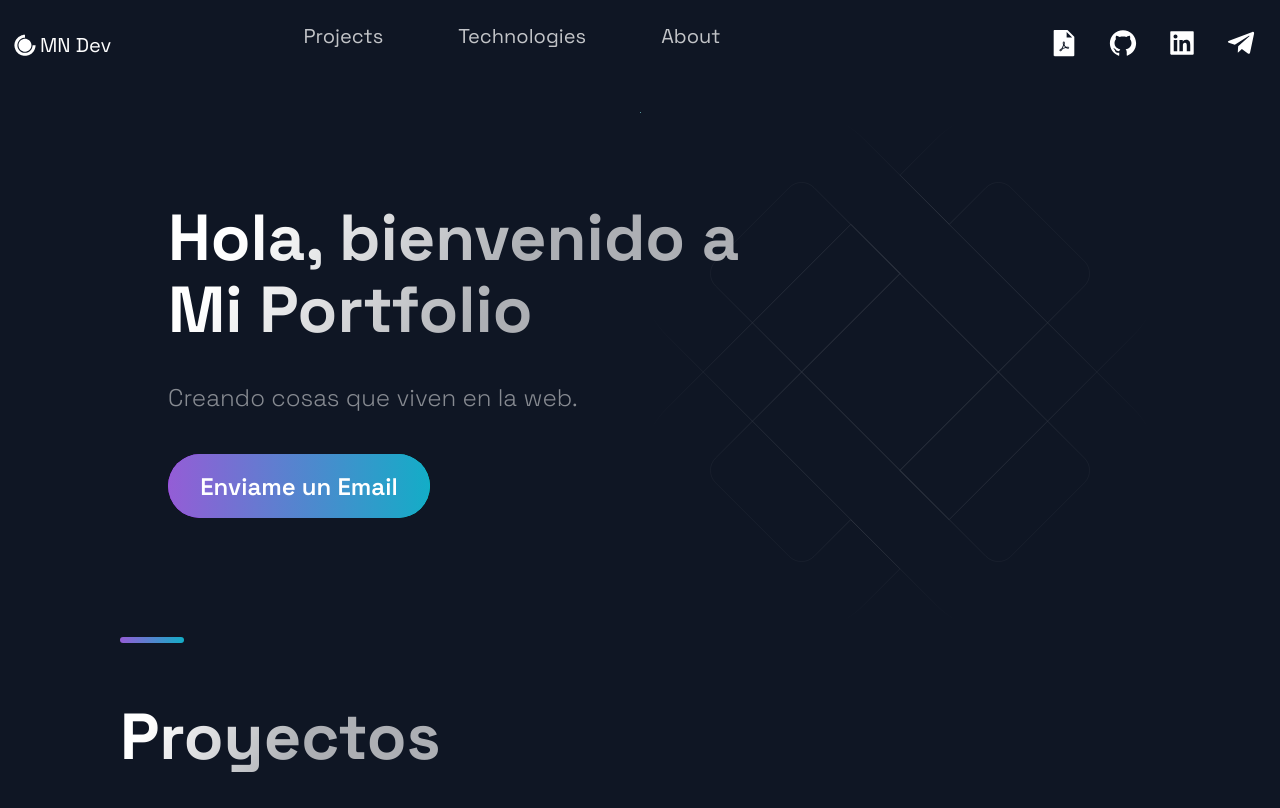
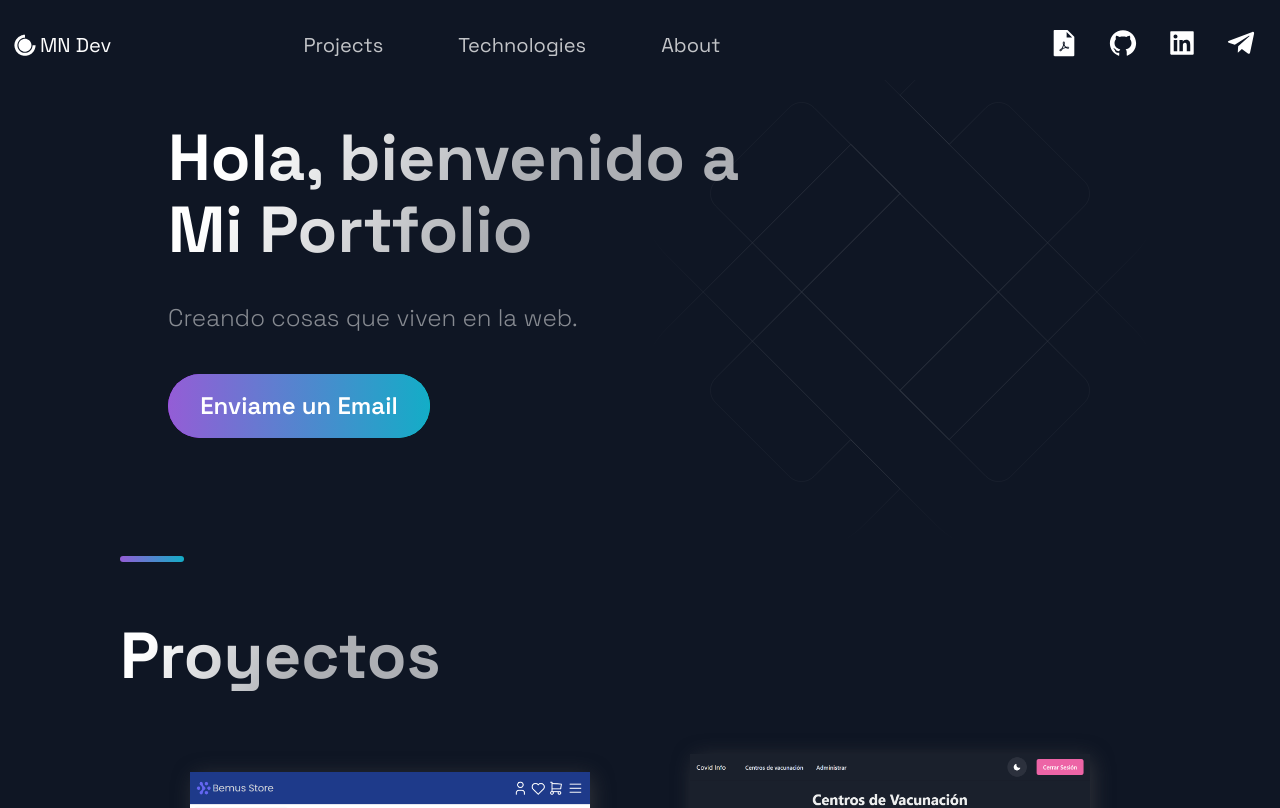
Before and after one commit to marcelonieva7/portfolio-Next.js, a Next.js app: page / in a window 1280 px wide. Shown: the top 808 px of the page. Built offline with nearby package versions, Linux system fonts and the light colour scheme.

Commit message:
add scroll animation to navbar

```diff
--- a/package.json
+++ b/package.json
@@ -8,11 +8,12 @@
     "start": "next start"
   },
   "dependencies": {
+    "framer-motion": "^4.1.17",
     "next": "10.2.3",
     "react": "17.0.2",
     "react-dom": "17.0.2",
+    "react-icons": "^4.2.0",
     "styled-components": "^5.3.0",
-    "styled-normalize": "^8.0.7",
-    "react-icons": "^4.2.0"
+    "styled-normalize": "^8.0.7"
   }
 }
--- a/src/components/Header/Header.js
+++ b/src/components/Header/Header.js
@@ -1,13 +1,37 @@
 import Link from 'next/link';
-import React from 'react';
+import React, { useEffect, useState } from 'react';
 import { AiFillGithub, AiFillLinkedin, AiFillFilePdf } from 'react-icons/ai';
 import { FaTelegramPlane } from 'react-icons/fa';
 import { DiCssdeck } from 'react-icons/di';
+import { useViewportScroll } from 'framer-motion'
 
 import { Container, Div1, Div2, Div3, NavLink, SocialIcons, Span } from './HeaderStyles';
 
-const Header = () =>  (
-  <Container>
+const Header = () =>  {
+  const { scrollY } = useViewportScroll()
+  const [hidden, setHidden] = useState(false)
+
+  const variants = {
+    visible: { opacity: 1, y: 0 },
+    hidden: { opacity: 0, y: -25 }
+  }
+
+  const update = () => {
+    if (scrollY?.current < scrollY?.prev) {
+      setHidden(false)
+    } else if (scrollY?.current > 100 && scrollY?.current > scrollY?.prev) {
+      setHidden(true)
+    }
+  }
+  useEffect(() => {
+    return scrollY.onChange(() => update())
+  })
+  return (
+    <Container
+      variants={variants}
+      animate={hidden ? "hidden" : "visible"}
+      transition={{ ease: [0.1, 0.25, 0.3, 1], duration: 0.6 }}
+    >
       <Div1>
         <Link href="/">
           <a style={{display: 'flex', alignItems: 'center', color: 'white', marginBotton: '20px'}}>
@@ -47,6 +71,7 @@ const Header = () =>  (
         </SocialIcons>
       </Div3>
     </Container>
-);
+  )
+};
 
 export default Header;
--- a/src/components/Header/HeaderStyles.js
+++ b/src/components/Header/HeaderStyles.js
@@ -1,13 +1,20 @@
+import { motion } from 'framer-motion';
 import { IoIosArrowDropdown } from 'react-icons/io';
 import styled from 'styled-components';
 
-export const Container = styled.div`
+export const Container = styled(motion.div)`
   display: grid;
   grid-template-columns: repeat(5, 1fr);
   grid-template-rows: 1fr;
   grid-column-gap: 2rem;
+  align-items: center;
   padding: 1rem;
   padding-top: 2rem;
+  position: fixed;
+  background-color: #0F1624;
+  z-index: 999;
+  width: 100%;
+  max-width: 1280px;
 
   @media ${(props) => props.theme.breakpoints.sm} {
     display: grid;
@@ -44,7 +51,7 @@ export const Div3 = styled.div`
   align-items: center;
   @media ${(props) => props.theme.breakpoints.sm} {
     align-items: center;
-    grid-area: 1 / 4 / 2 / 6;
+    grid-area: 1 / 3 / 2 / 6;
   }
 `;
 
--- a/src/components/Hero/HeroStyles.js
+++ b/src/components/Hero/HeroStyles.js
@@ -6,14 +6,13 @@ export const LeftSection = styled.div`
     width: 80%;
     display: flex;
     flex-direction: column;
-
     margin: 0 auto;
+    padding-top: 140px;
   }
   @media ${(props) => props.theme.breakpoints.md} {
     width: 100%;
     display: flex;
     flex-direction: column;
-
     margin: 0 auto;
   }
 `;
--- a/src/pages/_document.js
+++ b/src/pages/_document.js
@@ -29,7 +29,7 @@ export default class MyDocument extends Document {
   }
   render() {
     return (
-      <Html lang='en-GB'>
+      <Html lang='es-AR'>
         <Head>
           <link href="https://fonts.googleapis.com/css2?family=Space+Grotesk:wght@300;400;500;600;700&display=swap" rel="stylesheet"/>
         </Head>
```
Also changed, not shown: 1 other file (tests, documents, lock files or other folders). Lines whose indentation alone changed are shown as unchanged.
